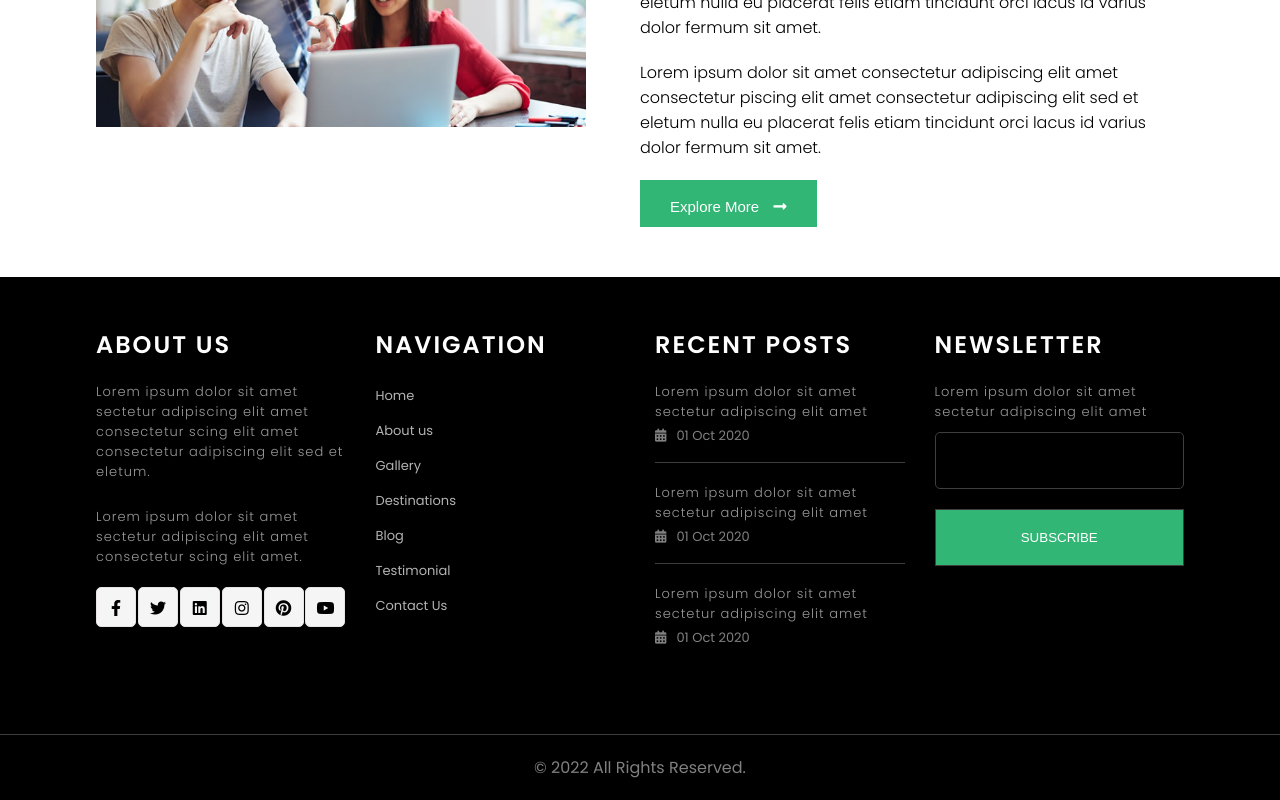
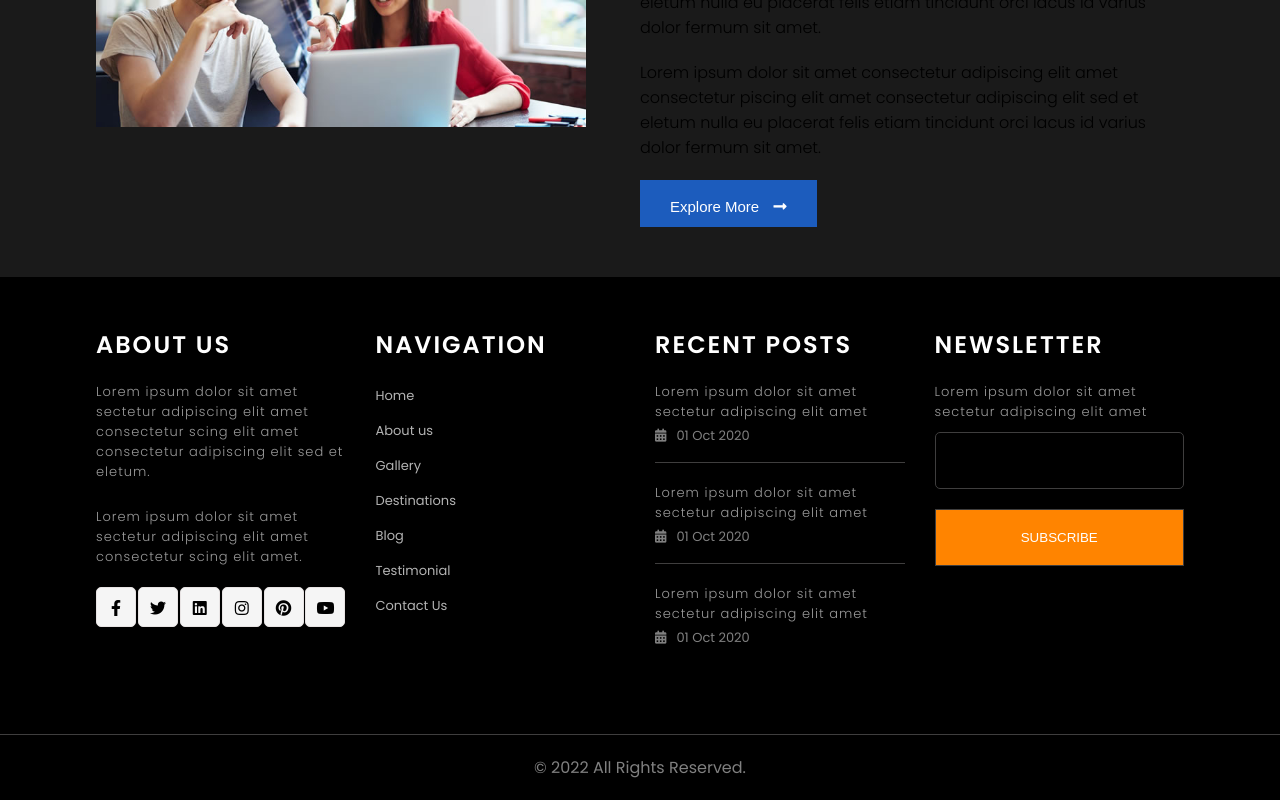
Before and after one commit to unawarexi/Belimo-Hotels, a React (Create React App) app: page /about in a window 1280 px wide. Shown: the part 1228-2028 px from the top of the page. Built offline with nearby package versions, Linux system fonts and the light colour scheme.

Commit message:
General css file

```diff
--- a/src/App.css
+++ b/src/App.css
@@ -6,6 +6,7 @@
 }
 body {
   font-family: "Poppins", sans-serif;
+  background: #1a1a1a;
 }
 a {
   text-decoration: none;
@@ -32,18 +33,18 @@ button {
 }
 .primary-btn {
   padding: 10px 20px;
-  background-color: #31b675;
+  background-color: #FF8400;
   color: white;
   font-weight: 400;
   transition: 0.5s;
 }
 .primary-btn:hover {
-  background-color: #000;
+  background-color: #ffffff;
   color: white;
 }
 .secondary-btn {
   padding: 12px 30px;
-  background-color: #31b675;
+  background-color: #1c5cbd;
   color: white;
   font-weight: 400;
   font-size: 15px;
```
